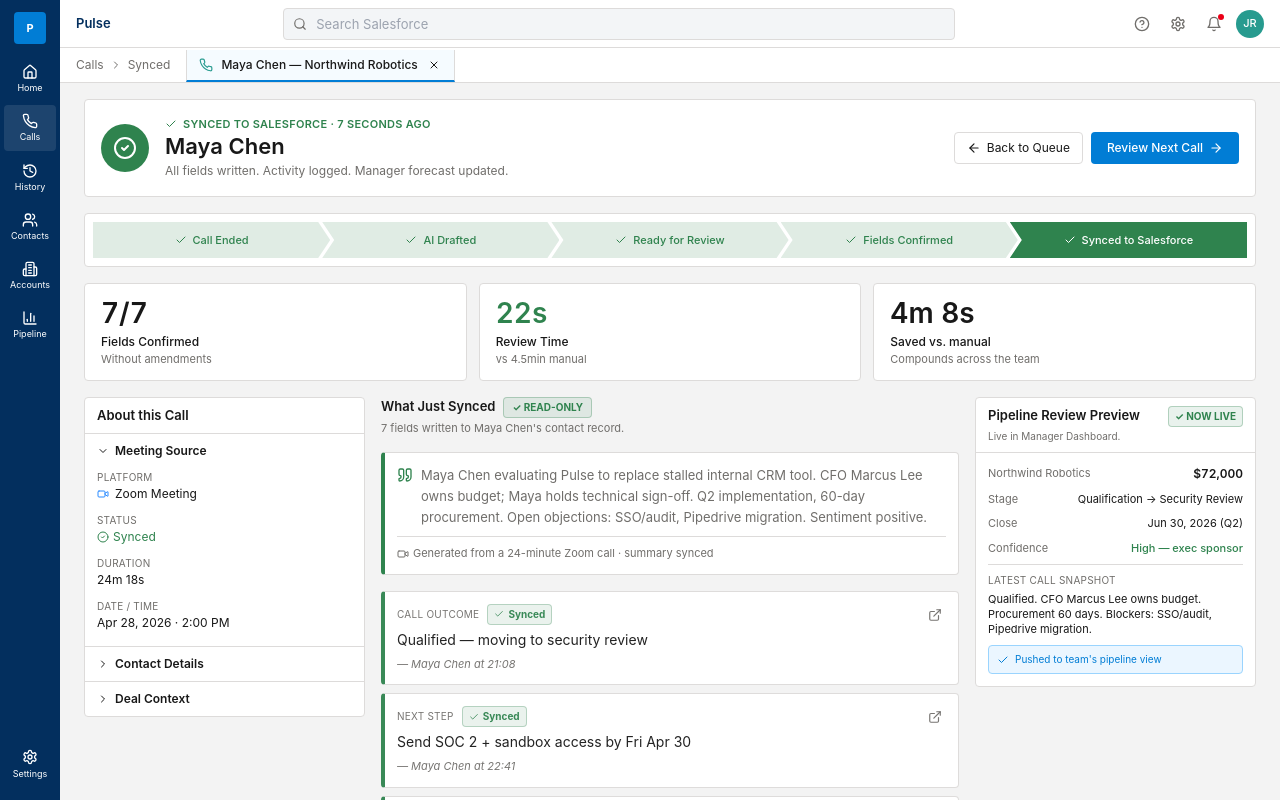
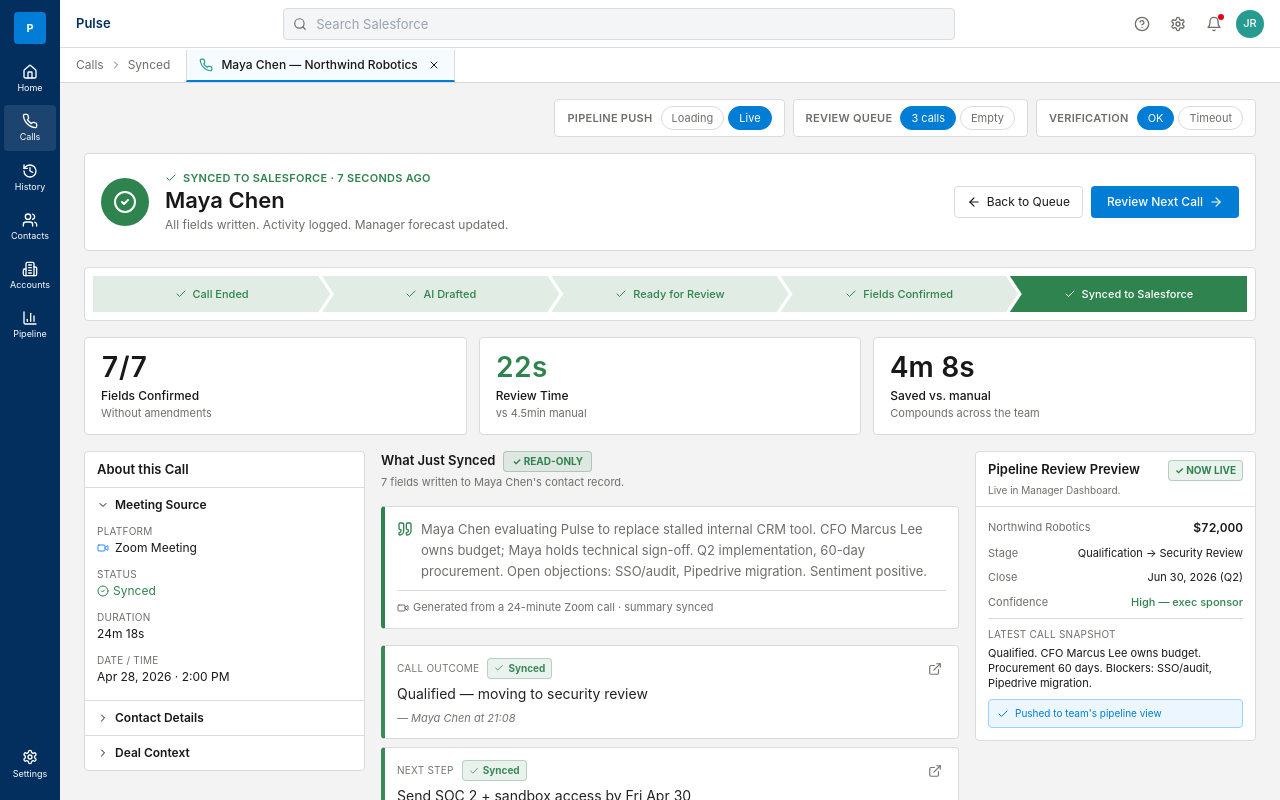
Before and after one commit to katalderman/echo-log-v3.5, a React (Vite) app: page /calls/complete/1 in a window 1280 px wide. Shown: the top 800 px of the page. Built offline with nearby package versions, Linux system fonts and the light colour scheme; the HTML template or start-up script is replaced by a standard one.

Commit message:
Changes
Co-authored-by: katalderman <15109205+katalderman@users.noreply.github.com>

```diff
--- a/src/pages/Complete.tsx
+++ b/src/pages/Complete.tsx
@@ -58,6 +58,31 @@ export default function Complete() {
         />
 
         <main className="flex-1 px-6 py-4 space-y-4">
+          {!isHistory && (
+            <div className="flex justify-end gap-2 flex-wrap">
+              <StateControls
+                value={pipelineState}
+                onChange={setPipelineState}
+                label="Pipeline push"
+                options={["loading", "normal"]}
+                optionLabels={{ loading: "Loading", normal: "Live" }}
+              />
+              <StateControls
+                value={queueState}
+                onChange={setQueueState}
+                label="Review queue"
+                options={["normal", "empty"]}
+                optionLabels={{ normal: "3 calls", empty: "Empty" }}
+              />
+              <StateControls
+                value={verifyState}
+                onChange={setVerifyState}
+                label="Verification"
+                options={["normal", "error"]}
+                optionLabels={{ normal: "OK", error: "Timeout" }}
+              />
+            </div>
+          )}
           {/* Record header — success state */}
           <div className="bg-card border border-border rounded p-4 flex items-center gap-4">
             <div className="w-12 h-12 rounded-full bg-success grid place-items-center shrink-0">
```
